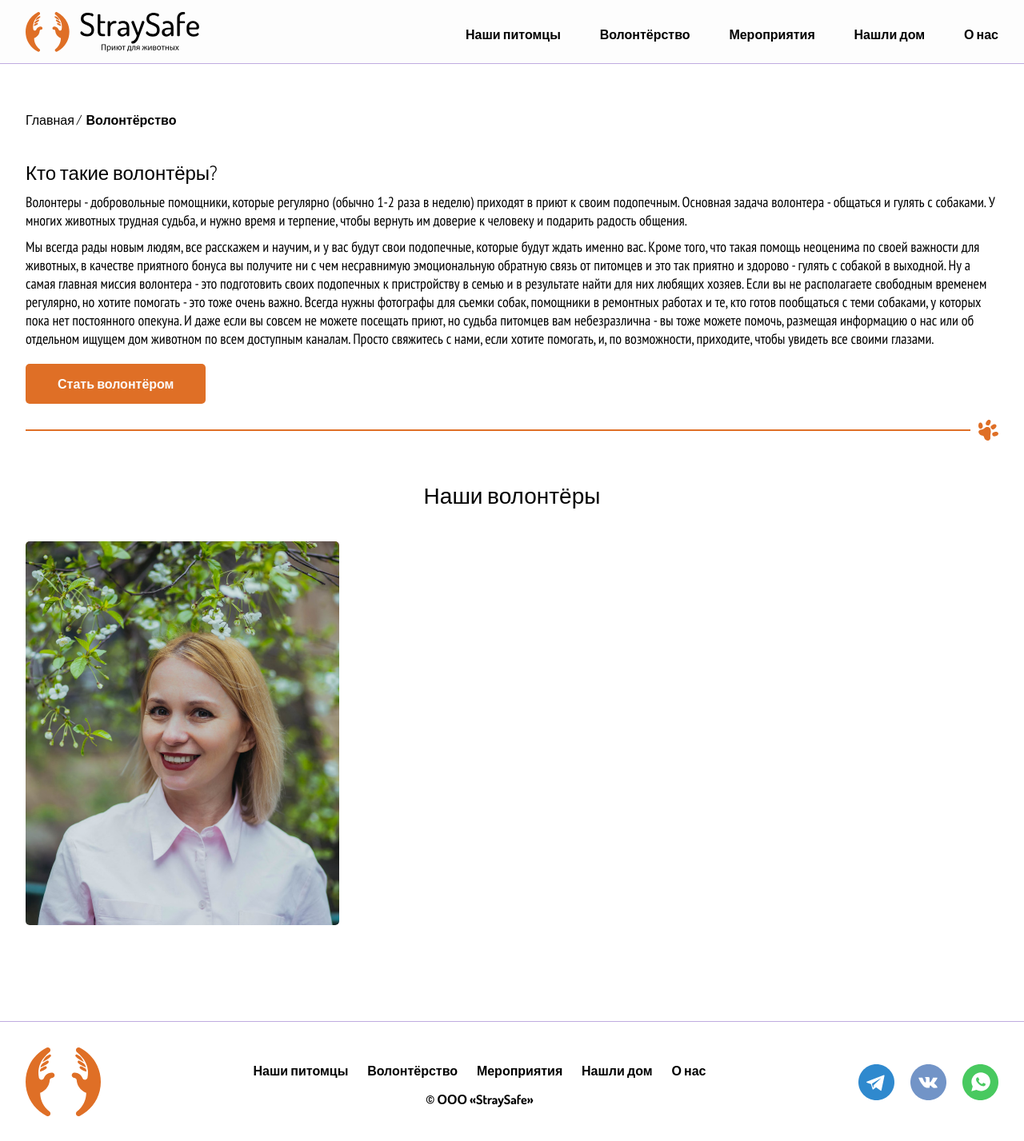
After one commit to kuznet-ann/StraySafe, a PHP site: page /pages/volunteers.php in a window 1280 px wide. The commit adds this page. Shown: the whole page at 80% size. Run offline with PHP 8.4, Linux system fonts and the light colour scheme; style sheets or scripts are compiled from the project's sources.

Commit message:
Сделана страница 'Волонтёрство'

```diff
--- a/dist/models/footer.php
+++ b/dist/models/footer.php
@@ -1 +1 @@
-<footer class="footer"><div class="container"><a href="index.php" class="footer__link"><img src="/dist/images/logo.svg" alt="Логотип сайта. Две руки образующие защиту." class="footer__logo"></a><div class="footer__wrapper"><ul class="footer__list"><li class="footer__item"><a href="#" class="footer__link title-fz16">Наши питомцы</a></li><li class="footer__item"><a href="#" class="footer__link title-fz16">Волонтёрство</a></li><li class="footer__item"><a href="#" class="footer__link title-fz16">Мероприятия</a></li><li class="footer__item"><a href="#" class="footer__link title-fz16">Нашли дом</a></li><li class="footer__item"><a href="#" class="footer__link title-fz16">О нас</a></li></ul><p class="footer__copyrights title-fz16">© ООО «StraySafe»</p></div><ul class="footer__social"><li class="footer__social-item"><a href="#" class="footer__link"><img src="/dist/images/social/telegramm.svg" alt="" class="footer__img"></a></li><li class="footer__social-item"><a href="#" class="footer__link"><img src="/dist/images/social/vk.svg" alt="" class="footer__img"></a></li><li class="footer__social-item"><a href="#" class="footer__link"><img src="/dist/images/social/watsapp.svg" alt="" class="footer__img"></a></li></ul></div></footer>
+<footer class="footer"><div class="container"><a href="index.php" class="footer__link"><img src="/dist/images/logo.svg" alt="Логотип сайта. Две руки образующие защиту." class="footer__logo"></a><div class="footer__wrapper"><ul class="footer__list"><li class="footer__item"><a href="#" class="footer__link title-fz16">Наши питомцы</a></li><li class="footer__item"><a href="/dist/pages/volunteers.php" class="footer__link title-fz16">Волонтёрство</a></li><li class="footer__item"><a href="#" class="footer__link title-fz16">Мероприятия</a></li><li class="footer__item"><a href="#" class="footer__link title-fz16">Нашли дом</a></li><li class="footer__item"><a href="#" class="footer__link title-fz16">О нас</a></li></ul><p class="footer__copyrights title-fz16">© ООО «StraySafe»</p></div><ul class="footer__social"><li class="footer__social-item"><a href="#" class="footer__link"><img src="/dist/images/social/telegramm.svg" alt="" class="footer__img"></a></li><li class="footer__social-item"><a href="#" class="footer__link"><img src="/dist/images/social/vk.svg" alt="" class="footer__img"></a></li><li class="footer__social-item"><a href="#" class="footer__link"><img src="/dist/images/social/watsapp.svg" alt="" class="footer__img"></a></li></ul></div></footer>
--- a/dist/models/header.php
+++ b/dist/models/header.php
@@ -1 +1 @@
-<header class="menu"><div class="container"><nav class="menu__navigation"><a href="/dist/index.php" class="menu__link"><img src="/dist/images/logo-horizontal.svg" alt="Логотип StraySafe" class="menu__logo"></a><ul class="menu__list"><li class="menu__item"><a href="#" class="menu__link title-fz16">Наши питомцы</a></li><li class="menu__item"><a href="#" class="menu__link title-fz16">Волонтёрство</a></li><li class="menu__item"><a href="#" class="menu__link title-fz16">Мероприятия</a></li><li class="menu__item"><a href="#" class="menu__link title-fz16">Нашли дом</a></li><li class="menu__item"><a href="#" class="menu__link title-fz16">О нас</a></li></ul></nav></div></header>
+<header class="menu"><div class="container"><nav class="menu__navigation"><a href="/dist/index.php" class="menu__link"><img src="/dist/images/logo-horizontal.svg" alt="Логотип StraySafe" class="menu__logo"></a><ul class="menu__list"><li class="menu__item"><a href="#" class="menu__link title-fz16">Наши питомцы</a></li><li class="menu__item"><a href="/dist/pages/volunteers.php" class="menu__link title-fz16">Волонтёрство</a></li><li class="menu__item"><a href="#" class="menu__link title-fz16">Мероприятия</a></li><li class="menu__item"><a href="#" class="menu__link title-fz16">Нашли дом</a></li><li class="menu__item"><a href="#" class="menu__link title-fz16">О нас</a></li></ul></nav></div></header>
--- a/src/models/footer.php
+++ b/src/models/footer.php
@@ -7,7 +7,7 @@
             <div class="footer__wrapper">
                 <ul class="footer__list">
                     <li class="footer__item"><a href="#" class="footer__link title-fz16">Наши питомцы</a></li>
-                    <li class="footer__item"><a href="#" class="footer__link title-fz16">Волонтёрство</a></li>
+                    <li class="footer__item"><a href="/dist/pages/volunteers.php" class="footer__link title-fz16">Волонтёрство</a></li>
                     <li class="footer__item"><a href="#" class="footer__link title-fz16">Мероприятия</a></li>
                     <li class="footer__item"><a href="#" class="footer__link title-fz16">Нашли дом</a></li>
                     <li class="footer__item"><a href="#" class="footer__link title-fz16">О нас</a></li>
--- a/src/models/header.php
+++ b/src/models/header.php
@@ -7,7 +7,7 @@
 
                 <ul class="menu__list">
                     <li class="menu__item"><a href="#" class="menu__link title-fz16">Наши питомцы</a></li>
-                    <li class="menu__item"><a href="#" class="menu__link title-fz16">Волонтёрство</a></li>
+                    <li class="menu__item"><a href="/dist/pages/volunteers.php" class="menu__link title-fz16">Волонтёрство</a></li>
                     <li class="menu__item"><a href="#" class="menu__link title-fz16">Мероприятия</a></li>
                     <li class="menu__item"><a href="#" class="menu__link title-fz16">Нашли дом</a></li>
                     <li class="menu__item"><a href="#" class="menu__link title-fz16">О нас</a></li>
--- /dev/null
+++ b/src/pages/volunteers.php
@@ -0,0 +1,55 @@
+<!DOCTYPE html>
+<html lang="en">
+<head>
+    <meta charset="UTF-8">
+    <meta name="viewport" content="width=device-width, initial-scale=1.0">
+    <title>Волонтёрство</title>
+    <link rel="stylesheet" href="../css/styles.min.css">
+</head>
+<body>
+    <?php include('../models/header.php') ?>
+
+    <section class="breadcrumbs">
+        <div class="container">
+            <div class="breadcrumbs__list">
+                <a href="../index.php" class="breadcrumbs__link title-fz16">Главная</a>
+                <a href="" class="breadcrumbs__link title-fz16">Волонтёрство</a>
+            </div>
+        </div>
+    </section>
+
+    <section class="who">
+        <div class="container">
+            <h3 class="who__title title-fz24">Кто такие волонтёры?</h3>
+            <p class="who__descr">Волонтеры - добровольные помощники, которые регулярно (обычно 1-2 раза в неделю) приходят в приют к своим подопечным. Основная задача волонтера - общаться и гулять с собаками. У многих животных трудная судьба, и нужно время и терпение, чтобы вернуть им доверие к человеку и подарить радость общения.</p>
+
+            <p class="who__descr">Мы всегда рады новым людям, все расскажем и научим, и у вас будут свои подопечные, которые будут ждать именно вас. Кроме того, что такая помощь неоценима по своей важности для животных, в качестве приятного бонуса вы получите ни с чем несравнимую эмоциональную обратную связь от питомцев и это так приятно и здорово - гулять с собакой в выходной. Ну а самая главная миссия волонтера - это подготовить своих подопечных к пристройству в семью и в результате найти для них любящих хозяев. Если вы не располагаете свободным временем регулярно, но хотите помогать - это тоже очень важно. Всегда нужны фотографы для съемки собак, помощники в ремонтных работах и те, кто готов пообщаться с теми собаками, у которых пока нет постоянного опекуна. И даже если вы совсем не можете посещать приют, но судьба питомцев вам небезразлична - вы тоже можете помочь, размещая информацию о нас или об отдельном ищущем дом животном по всем доступным каналам. Просто свяжитесь с нами, если хотите помогать, и, по возможности, приходите, чтобы увидеть все своими глазами.</p>
+            <button class="who__btn btn">Стать волонтёром</button>
+            <div class="who__wrapper">
+                <div class="who__line"></div>
+                <img src="../images/paw-fill.svg" alt="Ораньжевая декоративная лапка" class="who__img">
+            </div>
+        </div>
+    </section>
+
+    <section class="volonteer">
+        <div class="container">
+            <h2 class="volonteer__title title-fz28">Наши волонтёры</h2>
+            <ul class="volonteer__list">
+                <li class="volonteer__item">
+                    <a href="#" class="volonteer__link">
+                        <img src="../images/volonteer/volonteer-karina.png" alt="Девушка со светлыми волосами" class="volonteer__img">
+                        <div class="volonteer__gradient">
+                            <h3 class="volonteer__subtitle title-fz24">Карина</h3>
+                            <p class="volonteer__descr">Подопечная: Топси</p>
+                            <p class="volonteer__descr">Стала волонтёром из-за желания помогать нуждающимся животным, оказавшимся в сложной жизненной ситуации.</p>
+                        </div>
+                    </a>
+            </li>
+            </ul>
+        </div>
+    </section>
+
+    <?php include('../models/footer.php') ?>
+</body>
+</html>
--- /dev/null
+++ b/src/sass/blocks/_breadcrumbs.scss
@@ -0,0 +1,20 @@
+.breadcrumbs {
+    padding-top: 140px;
+    &__list {
+        display: flex;
+        gap: 5px;
+    }
+    &__link {
+        font-weight: normal;
+        &::after {
+            content: '/';
+            margin-left: 2px;
+        }
+        &:last-child {
+            font-weight: 700;
+            &::after {
+                content: '';
+            }
+        }
+    }
+}
--- a/src/sass/blocks/_lastevent.scss
+++ b/src/sass/blocks/_lastevent.scss
@@ -20,7 +20,7 @@
         gap: 20px;
         transition: all .3s;
         &:hover {
-            border-width: 6px;
+            border-width: 4px;
         }
     }
     &__img {
--- /dev/null
+++ b/src/sass/blocks/_volonteer.scss
@@ -0,0 +1,37 @@
+.volonteer {
+    padding-top: 50px;
+    &__title {
+        text-align: center;
+    }
+    &__list {
+        margin-top: 40px;
+    }
+    &__item {
+        position: relative;
+        width: 392px;
+        height: 480px;
+        border-radius: 5px;
+        overflow: hidden;
+        &:hover .volonteer__gradient {
+            bottom: 0;
+        }
+    }
+    &__img {
+        width: 392px;
+        height: 480px;
+        object-fit: cover;
+    }
+    &__gradient {
+        position: absolute;
+        bottom: -236px;
+        padding: 87px 20px 20px;
+        width: 100%;
+        height: 236px;
+        box-sizing: border-box;
+        background: linear-gradient(180deg, rgba(0, 0, 0, 0) 2.58%, rgba(0, 0, 0, 0.7) 29.9%);
+        transition: all .3s;
+    }
+    &__subtitle, &__descr {
+        color: $whiteBase;
+    }
+}
--- /dev/null
+++ b/src/sass/blocks/_who.scss
@@ -0,0 +1,23 @@
+.who {
+    padding-top: 40px;
+    &__title {
+        margin-bottom: 10px;
+    }
+    &__descr {
+        margin-top: 10px;
+    }
+    &__btn {
+        margin-top: 20px;
+    }
+    &__wrapper {
+        margin-top: 20px;
+        display: flex;
+        align-items: center;
+        gap: 10px
+    }
+    &__line {
+        height: 2px;
+        width: 100%;
+        background-color: $primaryColor;
+    }
+}
--- a/src/sass/styles.scss
+++ b/src/sass/styles.scss
@@ -86,8 +86,13 @@ button {
 
 @import 'blocks/header';
 @import 'blocks/footer';
+@import 'blocks/breadcrumbs';
 
-
+// Главная
 @import 'blocks/promo';
 @import 'blocks/ourpets';
 @import 'blocks/lastevent';
+
+// Волонтёрство
+@import 'blocks/who';
+@import 'blocks/volonteer';
```
Also changed, not shown: dist/pages/volunteers.php (added, +1 -0 lines), dist/css/styles.min.css, dist/images/paw-fill.svg (added), dist/images/volonteer/volonteer-karina.png (added), src/images/paw-fill.svg (added), src/images/volonteer/volonteer-karina.png (added), src/index.php (line endings or trailing spaces).
